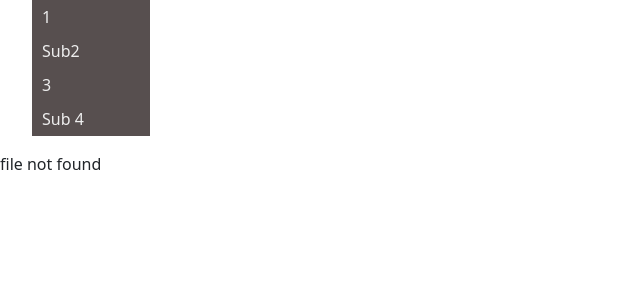
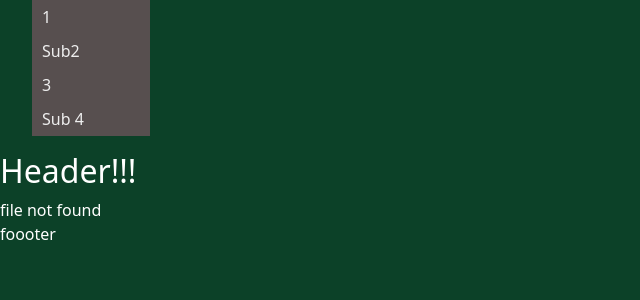
Before and after one commit to REDCROSS16/codemu, a PHP site: page /?page=1 in a window 1280 px wide. Shown: the top 300 px of the page, without its empty margins (0-640 px from the left). Run offline with PHP 8.4, Linux system fonts and the light colour scheme.

Commit message:
codemu nav

```diff
--- a/drive/include/elems/footer.php
+++ b/drive/include/elems/footer.php
@@ -0,0 +1,5 @@
+<div>
+    <span>
+        foooter
+    </span>
+</div>
--- /dev/null
+++ b/drive/include/elems/head.php
@@ -0,0 +1,7 @@
+<meta charset="UTF-8">
+<meta name="viewport"
+      content="width=device-width, user-scalable=no, initial-scale=1.0, maximum-scale=1.0, minimum-scale=1.0">
+<meta http-equiv="X-UA-Compatible" content="ie=edge">
+<link rel="stylesheet" href="https://cdn.jsdelivr.net/npm/bootstrap@5.0.2/dist/css/bootstrap.min.css">
+<link rel="stylesheet" href="./skin/style.css">
+<link rel="stylesheet" href="./elems/nav/nav.css">
--- a/drive/include/file.php
+++ /dev/null
@@ -1,6 +0,0 @@
-<?php
-
-
-function alert() {
-    return 'included alert';
-}
--- a/drive/include/index.php
+++ b/drive/include/index.php
@@ -14,30 +14,24 @@ if (file_exists($path)) {
 <!doctype html>
 <html lang="en">
 <head>
-    <meta charset="UTF-8">
-    <meta name="viewport"
-          content="width=device-width, user-scalable=no, initial-scale=1.0, maximum-scale=1.0, minimum-scale=1.0">
-    <meta http-equiv="X-UA-Compatible" content="ie=edge">
-    <link rel="stylesheet" href="https://cdn.jsdelivr.net/npm/bootstrap@5.0.2/dist/css/bootstrap.min.css">
-    <link rel="stylesheet" href="style.css">
-    <link rel="stylesheet" href="./elems/nav/nav.css">
+    <?php include 'elems/head.php';?>
     <title>Index</title>
 </head>
 <body>
+    <nav> <?php include 'elems/nav/nav.php';?> </nav>
     <div id="wrapper">
         <header>
-
             <?php
             # подключение модуля nav
-            include 'elems/nav/nav.php';
-            ?>
-
+            include 'elems/header.php';?>
         </header>
         <main>
             <?php echo $content; ?>
         </main>
         <footer>
-
+            <?php
+            # подключение модуля nav
+            include 'elems/footer.php';?>
         </footer>
     </div>
     <script src="elems/nav/nav.js"></script>
--- /dev/null
+++ b/drive/include/skin/style.css
@@ -0,0 +1,10 @@
+* {
+    margin: 0;
+    padding: 0;
+    box-sizing: border-box;
+    color: white;
+}
+
+body {
+    background: #0c4128;
+}
```
Also changed, not shown: drive/include/index3.php (+0 -7 lines).
